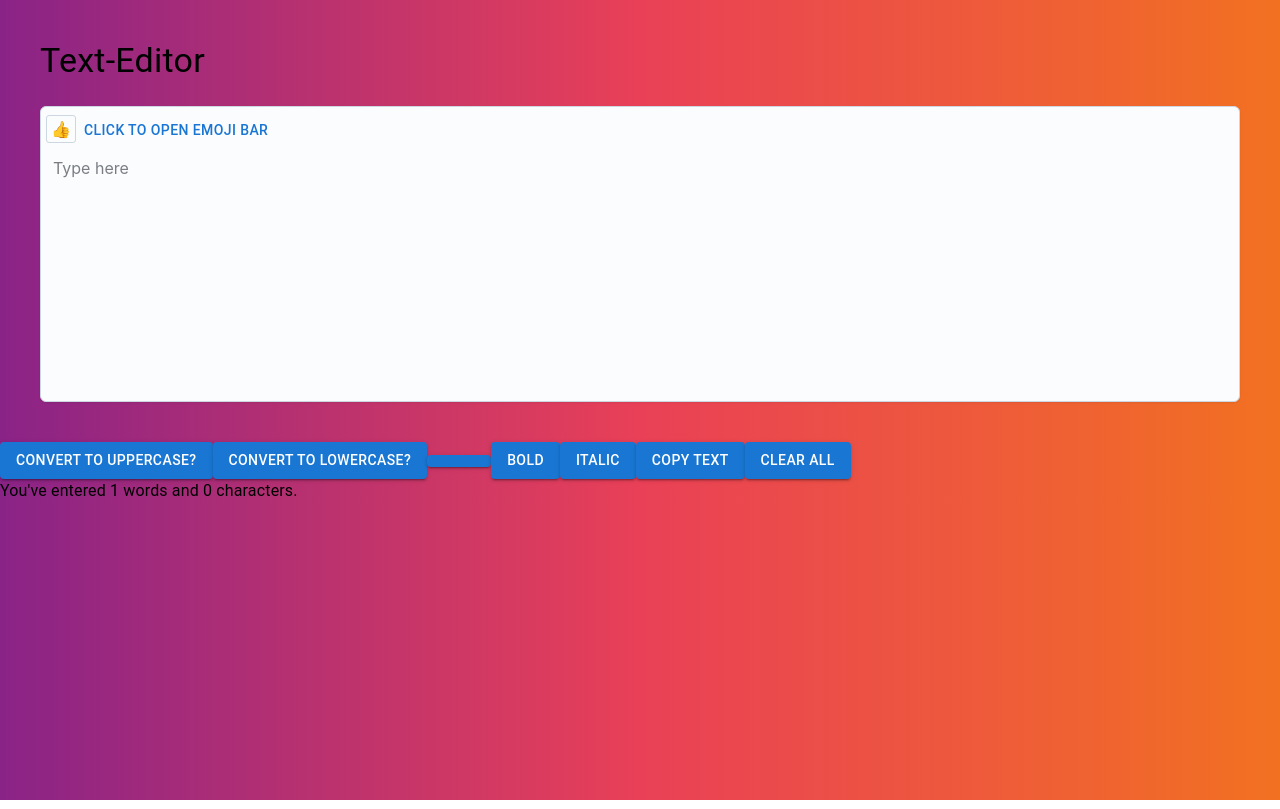
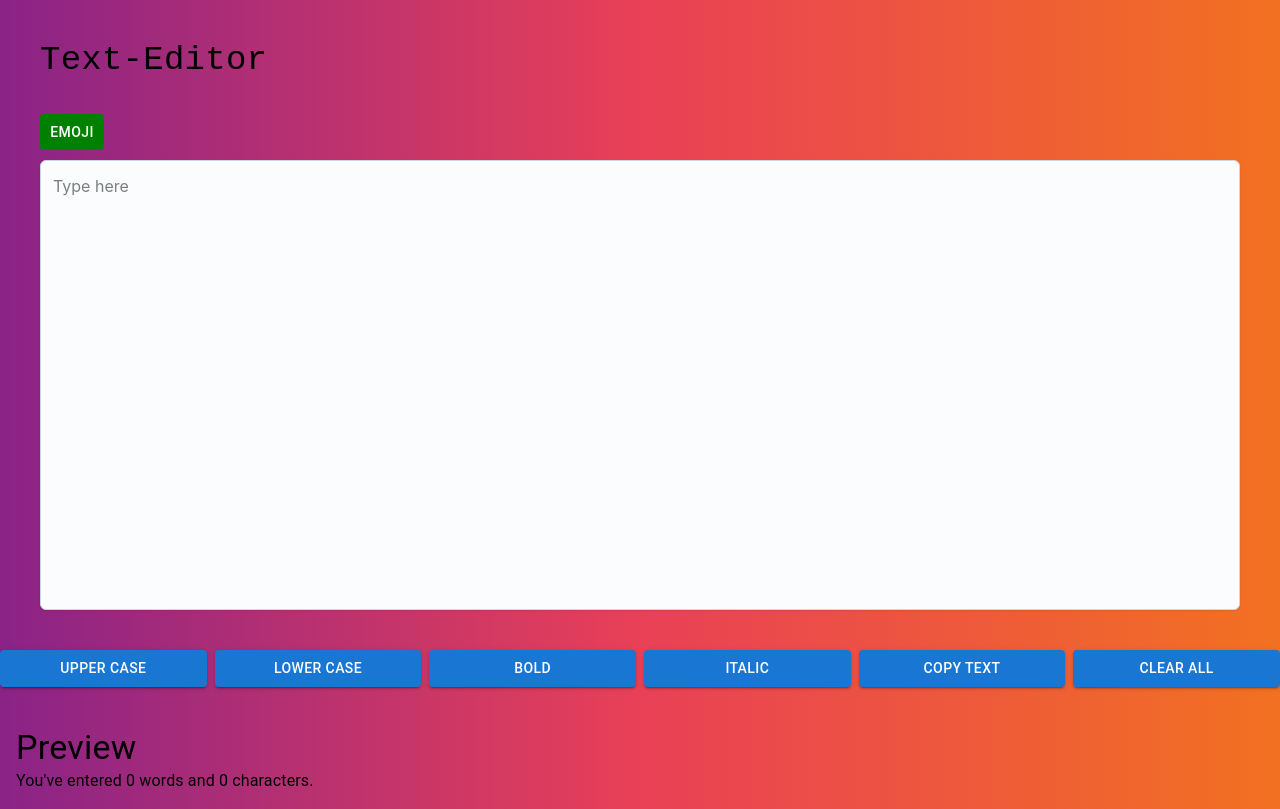
Before and after one commit to Addy-Devil/Text-Wizard, a React (Create React App) app: page / in a window 1280 px wide. Built offline with nearby package versions, Linux system fonts and the light colour scheme.

Commit message:
Revamped the layout and fixed some functionalities

```diff
--- a/package.json
+++ b/package.json
@@ -13,6 +13,7 @@
     "emoji-picker-react": "^4.11.1",
     "react": "^18.3.1",
     "react-dom": "^18.3.1",
+    "react-draggable": "^4.4.6",
     "react-scripts": "5.0.1",
     "web-vitals": "^2.1.4"
   },
--- a/src/Components/ButtonUsage.js
+++ b/src/Components/ButtonUsage.js
@@ -8,6 +8,7 @@ export default function ButtonUsage(props) {
     <>
       <Button
         variant="contained"
+        fullWidth
         style={{ backgroundColor: blueGrey }}
         onClick={props.click}>
           {props.content}
--- a/src/Components/TextArea.js
+++ b/src/Components/TextArea.js
@@ -7,6 +7,9 @@ import { useState } from "react";
 import EmojiPicker from "emoji-picker-react";
 import "../index.css";
 import Typography from "@mui/material/Typography";
+import Draggable from "react-draggable";
+import { grey } from "@mui/material/colors";
+import { Grid } from "@mui/joy";
 
 export default function TextareaRows() {
   const [btext, setBtext] = useState("");
@@ -20,6 +23,7 @@ export default function TextareaRows() {
   const handleEmoji = () => {
     emojiB === false ? setEmojiB(true) : setEmojiB(false);
   };
+
   const upperCase = () => {
     let Upcase = text.toUpperCase();
     setText(Upcase);
@@ -45,10 +49,11 @@ export default function TextareaRows() {
   };
 
   const handleClearClick = () => {
-    console.log("All text cleared");
+    // console.log("All text cleared");
     setText("");
+    setText("")
+
   };
-
   const copyText = () => {
     if (text) {
       navigator.clipboard.writeText(text);
@@ -64,26 +69,52 @@ export default function TextareaRows() {
     }
   };
 
-  const addEmoji = (emoji) => () => setText(`${text}${emoji}`);
-  {
-    /*template literals*/
-  }
   const handleEmojiClick = (emoji) => {
-  setText(`${text}${emoji.emoji}`)
-  console.log(emoji)
-}
+    setText(text + emoji.emoji);
+    console.log(emoji);
+  };
   return (
     <>
-      <Box sx={{ p: 5, "--Textarea-focused": 1 }}>
+      <Box sx={{ p: 5 }}>
         {/* text box pe border : naya tareeka  */}
-        <Typography variant="h4" pb={3}>
-          {" "}
-          Text-Editor{" "}
+
+        <Typography variant="h4" pb={4} sx={{ fontFamily: "monospace" }}>
+          Text-Editor
         </Typography>
+          {/* <Grid item xs={12} sm={6} md={4} lg={3} xl={2}> */}
+          {/* <Draggable> */}
+          {/* <Box
+                sx={{
+                  position: "relative",
+                  borderRadius: "8%",
+                  overflow: "auto",
+                }}
+              >
+                <EmojiPicker
+                  onEmojiClick={handleEmojiClick}
+                  open={emojiB === false ? false : true}
+                />
+              </Box> */}
+          {/* </Draggable> */}
+          {/* </Grid>
+          <Grid item xs={12} sm={6} md={4} lg={3} xl={2}>
+            <Button onClick={handleEmoji}>Click to open emoji bar </Button>
+          </Grid> */}
+          {/* <Grid item xs={12} sm={6} md={4} lg={3} xl={2}> */}
+          <Button onClick={handleEmoji} sx={{color:"white", backgroundColor:"green", marginBottom:"10px"}}>Emoji</Button>
+
+          <EmojiPicker
+                  onEmojiClick={handleEmojiClick}
+                  open={emojiB === false ? false : true}
+                  height={"47%"}
+                  style={{position:"absolute", zIndex:1, marginLeft:"70%", marginTop:"10px"}}
+                />
           <Textarea
             sx={{
               fontWeight: boldt === true ? "bold" : "normal",
               fontStyle: italicT === true ? "italic" : "normal",
+              width: "100%",
+              height: "450px",
             }}
             placeholder="Type here"
             value={text}
@@ -91,37 +122,41 @@ const handleEmojiClick = (emoji) => {
             // onChange={handleOnChange}
             variant="outlined"
             minRows={10}
-          startDecorator={
-            <Box>
-              <IconButton
-                variant="outlined"
-                color="neutral"
-                onClick={addEmoji("👍")}
-              >
-                👍
-              </IconButton>
-              <Button onClick={handleEmoji}>Click to open emoji bar </Button>{" "}
-              <EmojiPicker onEmojiClick={handleEmojiClick} open={emojiB === false ? false : true} />
+            startDecorator={<Box></Box>}
+          />
+
+        {/* </Grid> */}
       </Box>
-          }
-        />
-      </Box>
+      <Grid container spacing={1}>
+        <Grid item lg={2} md={4} sm={6} xs={12}>
           <ButtonUsage
             click={checkIfEmpty(upperCase)}
-        content="Convert to UpperCase?"
+            content="Upper Case"
           />
-      <ButtonUsage click={lowCase} content="Convert to LowerCase?" />
-      <ButtonUsage click={handleOnClick} content={btext} />
+        </Grid>
+        <Grid item lg={2} md={4} sm={6} xs={12}>
+          <ButtonUsage click={lowCase} content="Lower Case" />
+        </Grid>
+        <Grid item lg={2} md={4} sm={6} xs={12}>
           <ButtonUsage click={makeItBold} content="Bold" />
-
+        </Grid>
+        <Grid item lg={2} md={4} sm={6} xs={12}>
           <ButtonUsage click={makeItalic} content="Italic" />
+        </Grid>
+        <Grid item lg={2} md={4} sm={6} xs={12}>
           <ButtonUsage click={copyText} content="Copy Text" />
+        </Grid>
+        <Grid item lg={2} md={4} sm={6} xs={12}>
           <ButtonUsage click={handleClearClick} content="Clear All" />
-
+        </Grid>
+      </Grid>
+      <Box mt={3} p={2}>
+        <Typography variant="h4">Preview</Typography>
       <Typography>
-        You've entered {text.split(" ").length} words and {text.length}{" "}
+        You've entered {text===""?0:text[text.length-1]===" "?text.split(" ").length-1:text.split(" ").length} words and {text.length}{" "}
         characters.
       </Typography>
+      </Box>
     </>
   );
-  };
+}
```
Also changed, not shown: 1 other file (tests, documents, lock files or other folders). Lines whose indentation alone changed are shown as unchanged.
